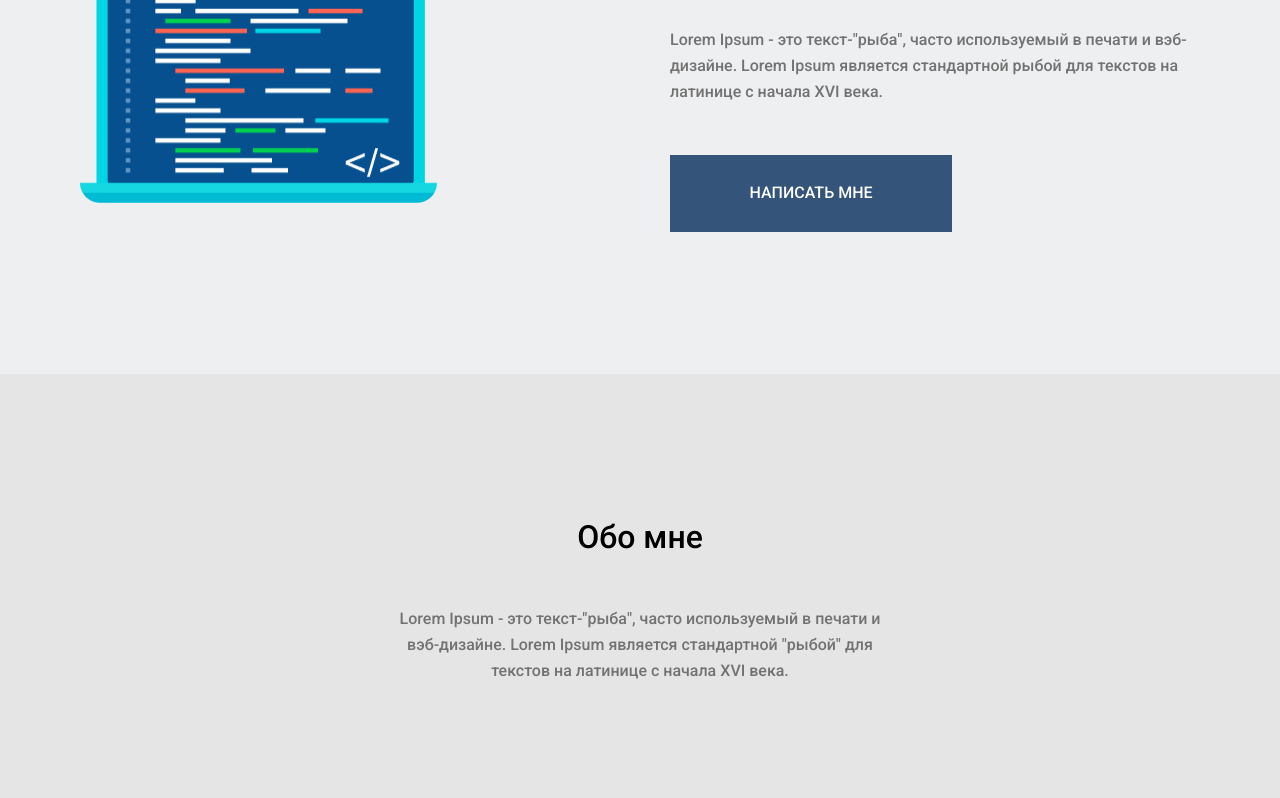
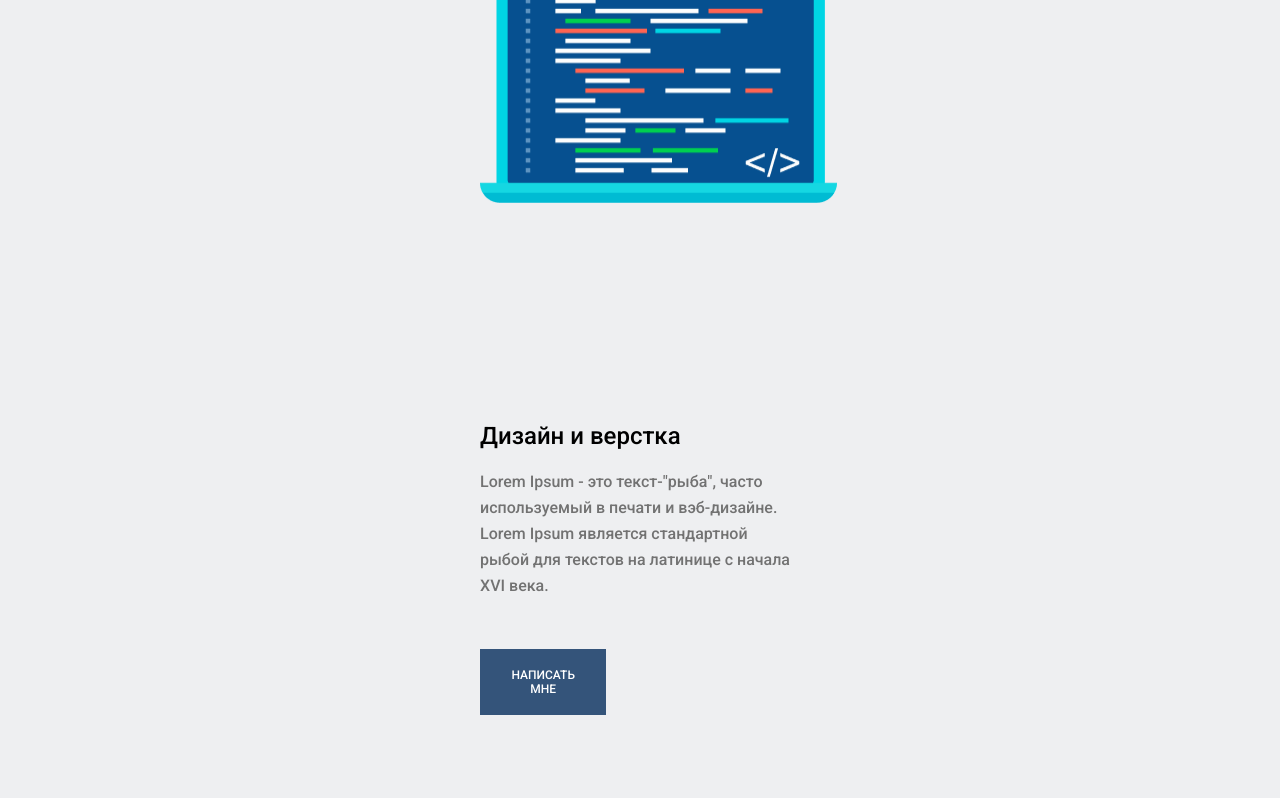
Before and after one commit to jesuissmirnov/Module, a plain HTML site: page index.html in a window 1280 px wide. Shown: the part 315-1113 px from the top of the page. Drawn offline with nearby package versions, Linux system fonts and the light colour scheme; files whose address does not match are found by name.

Commit message:
modified

```diff
--- a/style/style.css
+++ b/style/style.css
@@ -223,13 +223,13 @@ p {
 .btn {
     margin-top: 50px;
     text-align: center;
-    width: 200px;
+    width: 27%;
     line-height: 26.25px;
     display: inline-block;
     text-transform: uppercase;
     color: #fff;
     text-decoration: none;
-    padding: 25px 41px;
+    padding: 20px 41px;
     background-color: #34547A;
     font-size: 16px;
 }
@@ -375,7 +375,7 @@ p {
 }
 
 .container-video {
-    width: 1105px;
+    width: 1180px;
     display: flex;
     padding: 15px;
     margin: 0px auto;
@@ -560,3 +560,23 @@ time::before{
     list-style: none;
     font-size: 30px;
 }
+
+
+
+@media (max-width: 1300px) {
+   .container-screen{
+    width: 50%;
+    flex-direction: column;
+    align-items: center;
+   }
+   h1{
+    font-size: 24px;
+    line-height: 34px;
+   }
+   .btn{
+    padding: 19px 20px;
+    font-size: 12px;
+    line-height: normal;
+   }
+
+}
```
